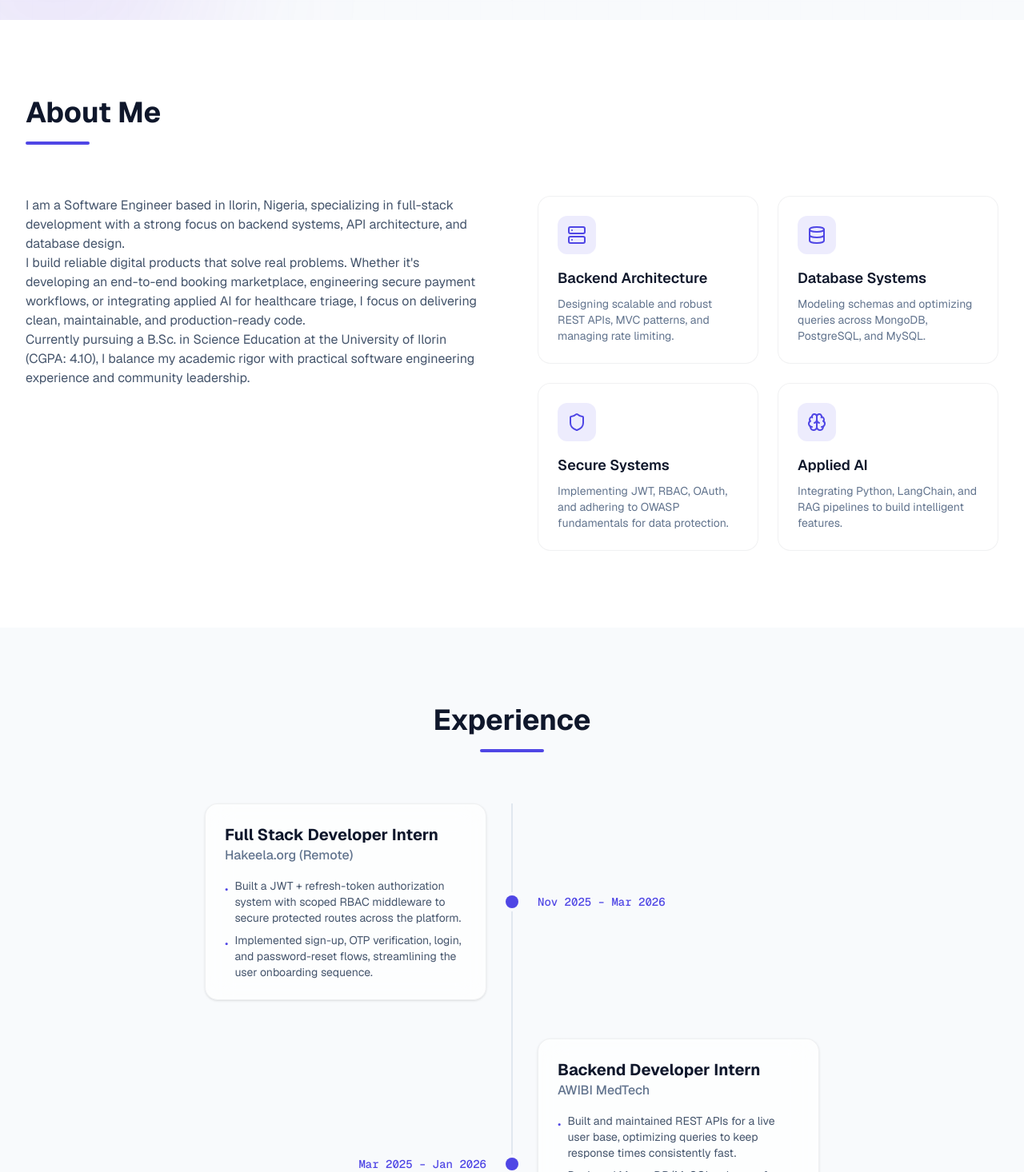
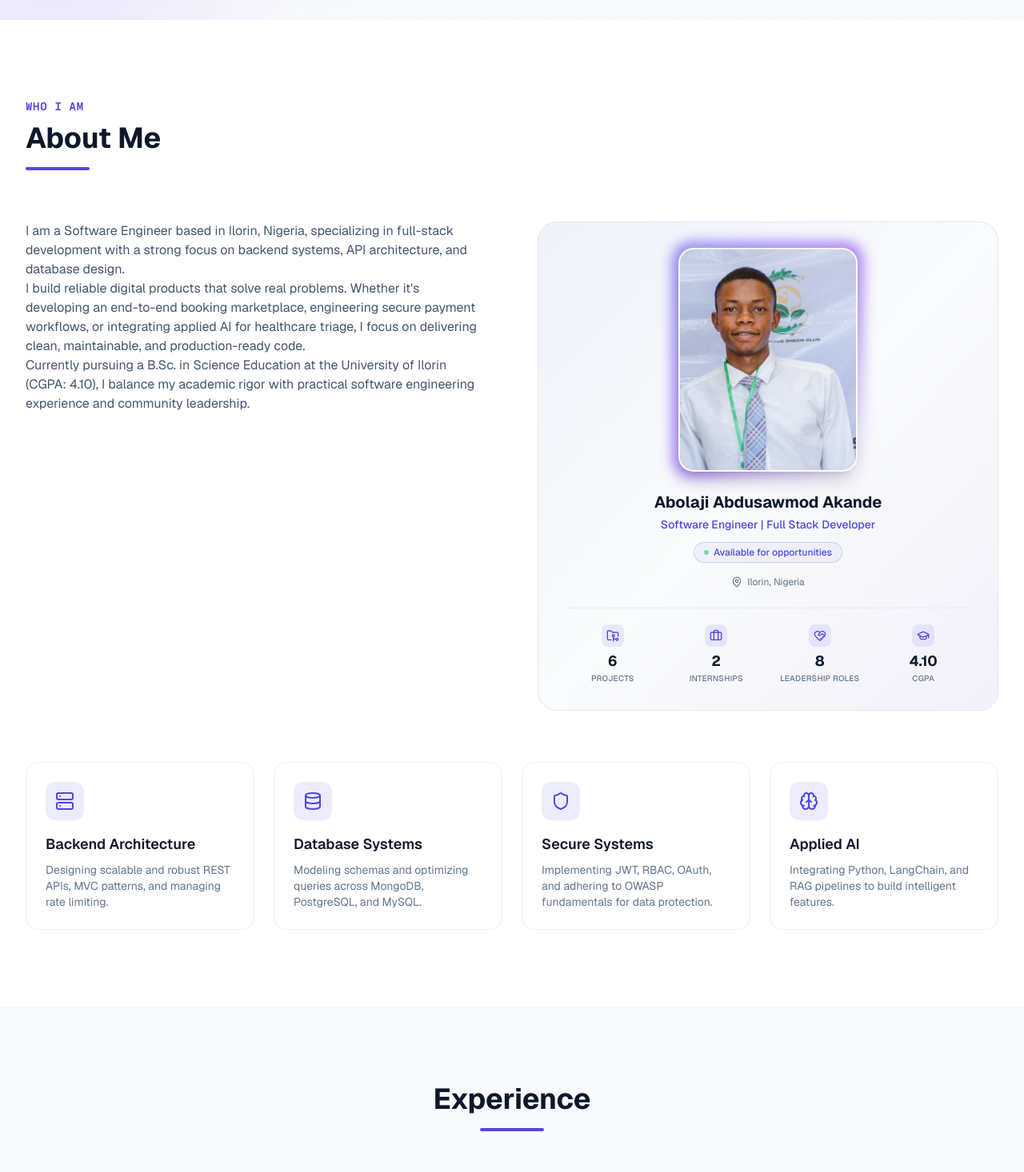
Before and after one commit to Sawmod001/Abdusawmod-portfolio, a Next.js app: page / in a window 1280 px wide. Shown: the part 784-2250 px from the top of the page at 80% size. Built offline with nearby package versions, Linux system fonts and the light colour scheme.

Commit message:
Add portrait identity card, expand leadership & recognition content (INSU, AWC, UFSC, TIS, JCI)

```diff
--- a/src/components/About.tsx
+++ b/src/components/About.tsx
@@ -1,9 +1,8 @@
 'use client';
 
 import { motion } from 'framer-motion';
-import { Database, Server, Shield, Brain } from 'lucide-react';
+import { MapPin, Database, Server, Shield, Brain, FolderGit2, GraduationCap, HeartHandshake, Briefcase } from 'lucide-react';
 
-export default function About() {
 const focuses = [
   {
     title: 'Backend Architecture',
@@ -27,6 +26,14 @@ export default function About() {
   },
 ];
 
+const stats = [
+  { label: 'Projects', value: '6', icon: <FolderGit2 className="h-4 w-4" /> },
+  { label: 'Internships', value: '2', icon: <Briefcase className="h-4 w-4" /> },
+  { label: 'Leadership Roles', value: '8', icon: <HeartHandshake className="h-4 w-4" /> },
+  { label: 'CGPA', value: '4.10', icon: <GraduationCap className="h-4 w-4" /> },
+];
+
+export default function About() {
   return (
     <section id="about" className="py-24 bg-white dark:bg-[#030712] relative">
       <div className="absolute inset-0 bg-grid-pattern opacity-[0.02] mix-blend-overlay pointer-events-none" />
@@ -34,19 +41,23 @@ export default function About() {
         <motion.div
           initial={{ opacity: 0, y: 20 }}
           whileInView={{ opacity: 1, y: 0 }}
-          viewport={{ once: true, margin: "-100px" }}
+          viewport={{ once: true, margin: '-100px' }}
           transition={{ duration: 0.6 }}
           className="mb-16"
         >
-          <h2 className="text-3xl font-bold text-slate-900 dark:text-white sm:text-4xl">About Me</h2>
+          <span className="text-sm font-mono text-primary font-semibold tracking-wider uppercase">
+            Who I am
+          </span>
+          <h2 className="text-3xl font-bold text-slate-900 dark:text-white sm:text-4xl mt-2">About Me</h2>
           <div className="h-1 w-20 bg-primary mt-4 rounded-full" />
         </motion.div>
 
-        <div className="grid grid-cols-1 lg:grid-cols-2 gap-16 items-start">
+        <div className="grid grid-cols-1 lg:grid-cols-2 gap-12 lg:gap-16 items-start">
+          {/* Bio */}
           <motion.div
             initial={{ opacity: 0, x: -20 }}
             whileInView={{ opacity: 1, x: 0 }}
-            viewport={{ once: true, margin: "-100px" }}
+            viewport={{ once: true, margin: '-100px' }}
             transition={{ duration: 0.6, delay: 0.1 }}
             className="prose prose-lg dark:prose-invert text-slate-600 dark:text-gray-400"
           >
@@ -61,16 +72,78 @@ export default function About() {
             </p>
           </motion.div>
 
+          {/* Identity card */}
           <motion.div
             initial={{ opacity: 0, x: 20 }}
             whileInView={{ opacity: 1, x: 0 }}
-            viewport={{ once: true, margin: "-100px" }}
+            viewport={{ once: true, margin: '-100px' }}
             transition={{ duration: 0.6, delay: 0.2 }}
-            className="grid grid-cols-1 sm:grid-cols-2 gap-6"
           >
-            {focuses.map((focus, index) => (
+            <div className="group relative overflow-hidden rounded-3xl border border-slate-200 dark:border-gray-800 bg-slate-50/80 dark:bg-gray-900/40">
+              {/* gradient wash */}
+              <div className="absolute inset-0 bg-gradient-to-br from-primary/5 via-transparent to-accent/5 pointer-events-none" />
+
+              <div className="relative p-6 sm:p-8">
+                {/* Portrait */}
+                <div className="relative mx-auto w-44 sm:w-56">
+                  <div className="absolute -inset-2 rounded-3xl bg-gradient-to-br from-primary via-accent to-transparent opacity-60 blur-sm transition-opacity duration-300 group-hover:opacity-90" />
+                  <div className="relative aspect-[4/5] overflow-hidden rounded-[1.2rem] border-2 border-white/80 dark:border-gray-800/80 bg-slate-200 dark:bg-gray-800 shadow-xl">
+                    {/* eslint-disable-next-line @next/next/no-img-element */}
+                    <img
+                      src="/photo.jpg"
+                      alt="Portrait of Abolaji Abdusawmod Akande"
+                      loading="lazy"
+                      className="h-full w-full object-cover transition-transform duration-500 group-hover:scale-105"
+                    />
+                  </div>
+                </div>
+
+                {/* Identity */}
+                <div className="mt-6 text-center">
+                  <h3 className="text-xl font-bold text-slate-900 dark:text-white">Abolaji Abdusawmod Akande</h3>
+                  <p className="mt-1 text-sm font-medium text-primary dark:text-indigo-300">
+                    Software Engineer | Full Stack Developer
+                  </p>
+                  <span className="mt-3 inline-flex items-center gap-1.5 rounded-full border border-primary/20 bg-primary/5 px-3 py-1 text-xs font-medium text-primary dark:text-indigo-300">
+                    <span className="h-1.5 w-1.5 rounded-full bg-emerald-500 animate-pulse" />
+                    Available for opportunities
+                  </span>
+                  <div className="mt-4 flex items-center justify-center gap-1.5 text-xs text-slate-500 dark:text-gray-400">
+                    <MapPin className="h-3.5 w-3.5" />
+                    Ilorin, Nigeria
+                  </div>
+                </div>
+
+                {/* Quick stats */}
+                <div className="mt-6 grid grid-cols-4 gap-2 border-t border-slate-200/70 pt-5 dark:border-gray-800">
+                  {stats.map((stat) => (
+                    <div key={stat.label} className="text-center">
+                      <div className="mx-auto mb-1 flex h-7 w-7 items-center justify-center rounded-lg bg-primary/10 text-primary">
+                        {stat.icon}
+                      </div>
+                      <div className="text-lg font-bold text-slate-900 dark:text-white">{stat.value}</div>
+                      <div className="text-[10px] font-medium uppercase tracking-wide text-slate-500 dark:text-gray-400">
+                        {stat.label}
+                      </div>
+                    </div>
+                  ))}
+                </div>
+              </div>
+            </div>
+          </motion.div>
+        </div>
+
+        {/* Focus areas */}
+        <motion.div
+          initial={{ opacity: 0, y: 20 }}
+          whileInView={{ opacity: 1, y: 0 }}
+          viewport={{ once: true, margin: '-100px' }}
+          transition={{ duration: 0.6 }}
+          className="mt-16 grid grid-cols-1 sm:grid-cols-2 lg:grid-cols-4 gap-6"
+        >
+          {focuses.map((focus) => (
             <div
-                key={index}
+              key={focus.title}
               className="p-6 rounded-2xl glass-panel border border-slate-200 dark:border-gray-800 hover:border-primary/50 dark:hover:border-primary/50 transition-colors group"
             >
               <div className="w-12 h-12 rounded-xl bg-primary/10 flex items-center justify-center mb-4 group-hover:scale-110 transition-transform">
@@ -82,7 +155,6 @@ export default function About() {
           ))}
         </motion.div>
       </div>
-      </div>
     </section>
   );
 }
--- a/src/components/Certifications.tsx
+++ b/src/components/Certifications.tsx
@@ -70,11 +70,23 @@ export default function Certifications() {
                   className="p-5 rounded-xl glass-panel border border-slate-200 dark:border-gray-800 hover:border-primary/30 transition-colors"
                 >
                   <h3 className="text-base font-semibold text-slate-900 dark:text-gray-100">{role.role}</h3>
-                  <div className="flex items-center justify-between mt-1 mb-3">
+                  <div className="flex items-center justify-between mt-1 mb-3 gap-3">
                     <span className="text-sm font-medium text-slate-600 dark:text-gray-400">{role.organization}</span>
-                    <span className="text-xs font-mono text-primary">{role.date}</span>
+                    <span className="text-xs font-mono text-primary flex-shrink-0">{role.date}</span>
                   </div>
-                  <p className="text-sm text-slate-500 dark:text-gray-400">{role.description}</p>
+                  {role.description && (
+                    <p className="text-sm text-slate-500 dark:text-gray-400">{role.description}</p>
+                  )}
+                  {role.highlights && role.highlights.length > 0 && (
+                    <ul className="mt-3 space-y-2">
+                      {role.highlights.map((point) => (
+                        <li key={point} className="flex items-start gap-2.5 text-sm text-slate-600 dark:text-gray-300">
+                          <span className="mt-1.5 h-1 w-1 flex-shrink-0 rounded-full bg-primary" />
+                          <span>{point}</span>
+                        </li>
+                      ))}
+                    </ul>
+                  )}
                 </motion.div>
               ))}
             </div>
--- a/src/data/leadership.ts
+++ b/src/data/leadership.ts
@@ -3,7 +3,8 @@ export interface LeadershipRole {
   role: string;
   organization: string;
   date: string;
-  description: string;
+  description?: string;
+  highlights?: string[];
 }
 
 export const leadershipData: LeadershipRole[] = [
@@ -12,27 +13,67 @@ export const leadershipData: LeadershipRole[] = [
     role: 'General Secretary',
     organization: 'INSU UNILORIN',
     date: 'Sep 2025 – Jun 2026',
-    description: 'Managed 80+ documents and coordinated 300+ participants across events; grew membership to 600+. Awarded Most Outstanding Executive Of The Year.'
+    description:
+      'Led institutional documentation, reporting, and administrative operations. Awarded Most Outstanding Executive of the Year.',
+    highlights: [
+      'Founded Unfiltered Yoruba — a cultural and intellectual platform on "Yoruba Identity Beyond the Narrative"',
+      'Prepared and coordinated 100+ official letters, notices, invitations, sponsorship requests, and courtesy-visit correspondence',
+      'Managed 80+ documents and coordinated 300+ participants across events',
+      'Grew membership to 600+ and served as department representative for the council',
+    ],
   },
   {
     id: 'awc-coordinator',
     role: 'Welfare & Volunteer Coordinator',
     organization: 'AWC UNILORIN',
     date: 'Jun 2026 – Present',
-    description: 'Oversee 400+ members and coordinate 50+ volunteers.'
+    highlights: [
+      'Oversee 400+ members and coordinate a team of 50+ volunteers',
+      'Record and coordinate weekly workforce meeting attendance',
+      'Organize weekly games and fun activities',
+      'Drove member engagement up by 70%',
+    ],
   },
   {
     id: 'cytobiz-lead',
     role: 'Management Team Lead',
     organization: 'Cytobiz Medical Market',
     date: 'Feb 2026 – Jun 2026',
-    description: 'Coordinated 7 cross-functional projects across 9 departments.'
+    description: 'Coordinated 7 cross-functional projects across 9 departments.',
   },
   {
     id: 'campus-ambassador',
-    role: 'Campus Career Champion Ambassador For (North-Central)',
+    role: 'Campus Career Champion Ambassador (North-Central)',
     organization: 'Project1000CareerSessions',
     date: '2026',
-    description: 'Represented and promoted career sessions across the North-Central region.'
-  }
+    description: 'Represented and promoted career sessions across the North-Central region.',
+  },
+  {
+    id: 'ufsc-pro',
+    role: 'Public Relations Officer I',
+    organization: 'UFSC',
+    date: '2024',
+    description: 'Led publicity and internal communication efforts to drive participation and visibility.',
+  },
+  {
+    id: 'tis-unicorn',
+    role: 'Ethics Challenge — Team Unicorn',
+    organization: 'The Investment Society (TIS), UNILORIN',
+    date: '2026',
+    description: 'Won 2nd position in the TIS Ethics Challenge.',
+  },
+  {
+    id: 'honourable-rep',
+    role: 'Honourable Representative',
+    organization: 'Department of Science Education',
+    date: '2025',
+    description: 'Represented the department as its official union representative.',
+  },
+  {
+    id: 'jci-unilorin',
+    role: 'Harmony Academy Participant',
+    organization: 'JCI UNILORIN',
+    date: "'26 Cohort",
+    description: 'Selected participant in the JCI Unilorin Harmony Academy class of 2026.',
+  },
 ];
```
Also changed, not shown: 1 other file (tests, documents, lock files or other folders). Lines whose indentation alone changed are shown as unchanged.
